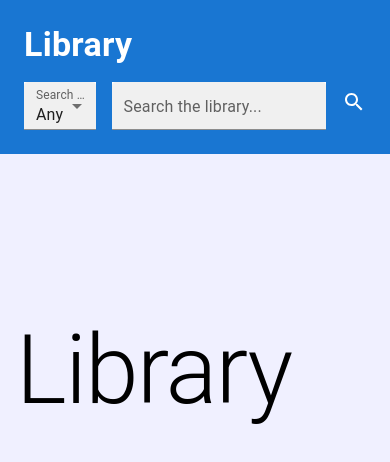
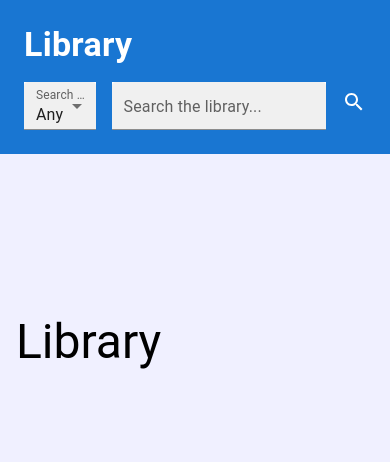
Before and after one commit to aguo921/MSA-Phase-3-Front-End, a Next.js app: page / in a window 390 px wide. Shown: the top 462 px of the page. Built offline with nearby package versions, Linux system fonts and the light colour scheme.

Commit message:
Add breakpoints

```diff
--- a/src/pages/index.tsx
+++ b/src/pages/index.tsx
@@ -6,12 +6,20 @@ import Container from "@mui/material/Container";
 import Layout from '../components/Layout';
 import Header from '../components/Header';
 
+import { useTheme } from '@mui/material/styles';
+
+import useMediaQuery from '@mui/material/useMediaQuery';
+
 export default function Home() {
+
+  const theme = useTheme();
+  const small = useMediaQuery(theme.breakpoints.down('sm'))
+
   return (
     <Layout>
       <Header />
       <Container maxWidth="sm">
-        <Typography variant="h1" sx={{py: 20}}>Library</Typography>
+        <Typography variant={small ? 'h3' : 'h1'} sx={{py: 20}}>Library</Typography>
       </Container>
     </Layout>
   )
```
